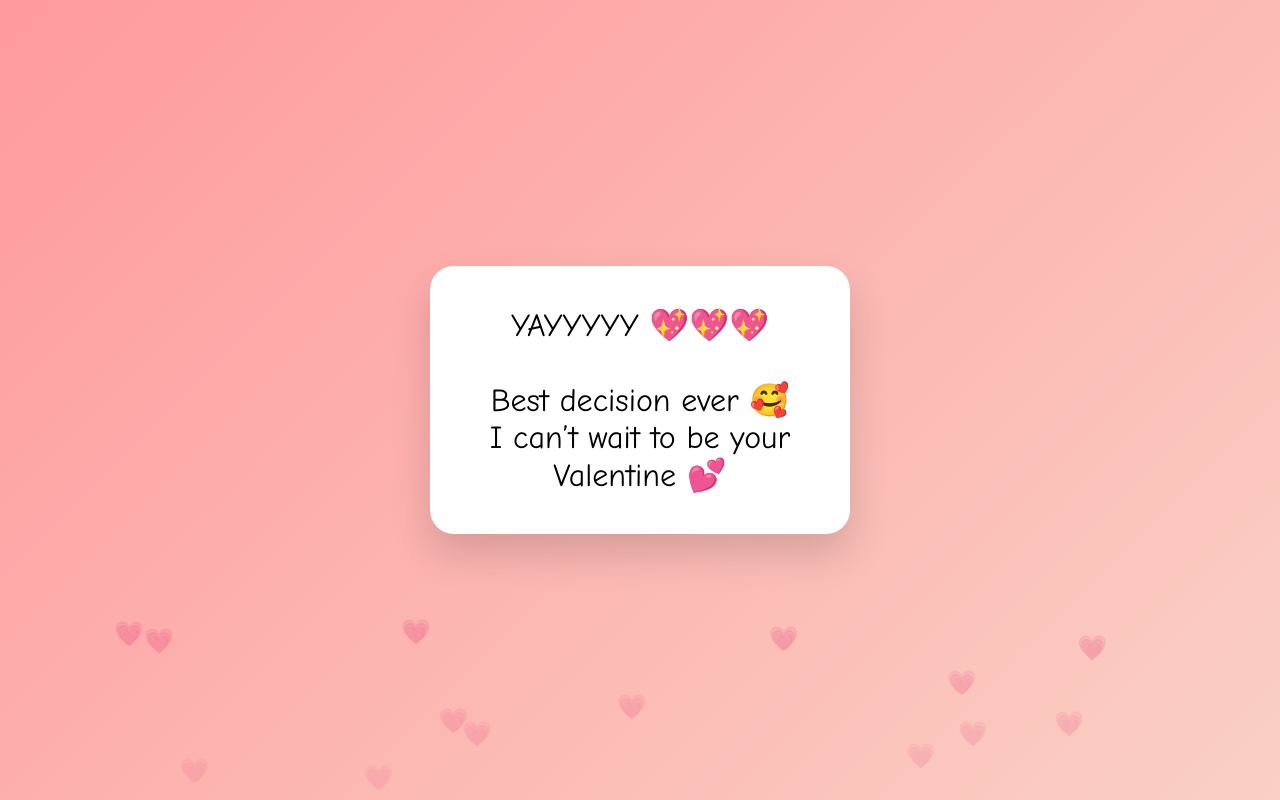
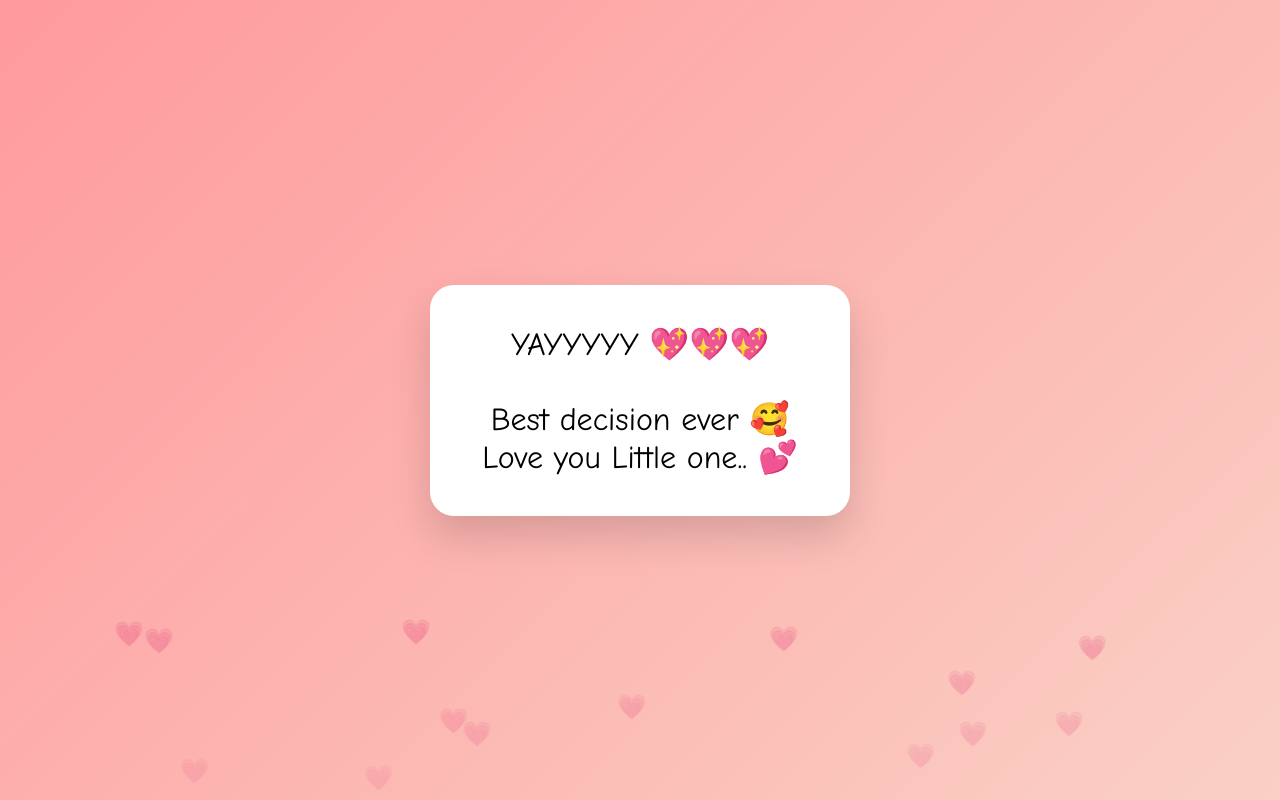
Before and after one commit to KiranGK-Toggle/Fun, a plain HTML site: page index.html in a window 1280 px wide. Both pictures are taken after a click on the button "YES 😍". Drawn offline with Linux system fonts and the light colour scheme.

Commit message:
Update index.html

```diff
--- a/index.html
+++ b/index.html
@@ -174,7 +174,7 @@
         <div class="celebration">
           YAYYYYY 💖💖💖<br><br>
           Best decision ever 🥰<br>
-          I can’t wait to be your Valentine 💕
+          Love you Little one.. 💕
         </div>
       `;
       launchHearts();
```
